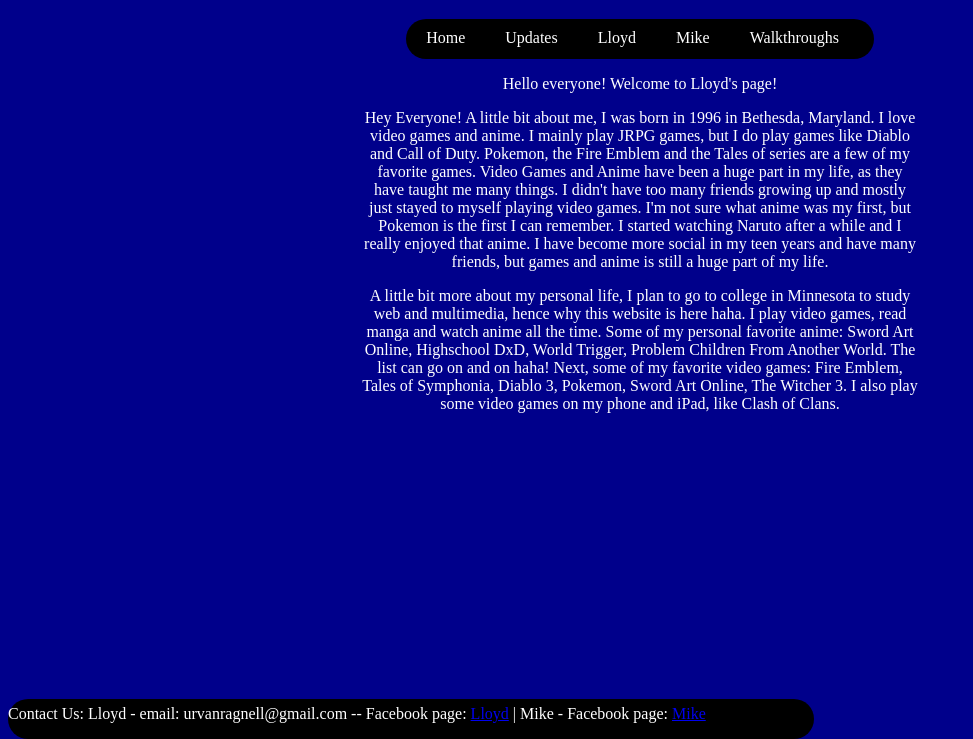
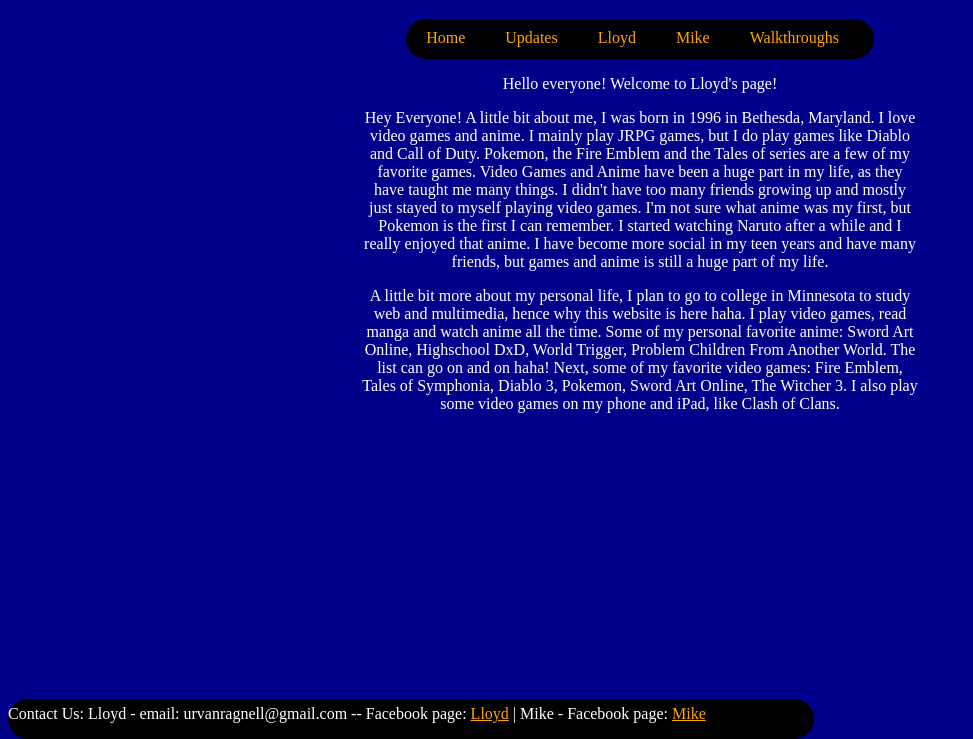
Before and after one commit to LloydIrving/MyFirstWeb, a plain HTML site: page Lloyd's page.html in a window 1280 px wide. Shown: the part 61-800 px from the top of the page, without its empty margins (0-973 px from the left). Drawn offline with Linux system fonts and the light colour scheme.

Commit message:
Done for now

```diff
--- a/Lloyd's page.html
+++ b/Lloyd's page.html
@@ -62,8 +62,8 @@
 	<div class="Contact">
 		<div class="bottom">
 			<p>
-				Contact Us: Lloyd - email: urvanragnell@gmail.com -- Facebook page: <a href="#">Lloyd</a>
-				| Mike - Facebook page: <a href="#">Mike</a>
+				Contact Us: Lloyd - email: urvanragnell@gmail.com -- Facebook page: <a href="https://www.facebook.com/pages/Lloyd-Irvings-Gaming/729776480463316?ref=hl">Lloyd</a>
+				| Mike - Facebook page: <a href="https://www.facebook.com/seekheart2014?fref=ts">Mike</a>
 			</p>
 		</div>
 	</div>
--- a/style.css
+++ b/style.css
@@ -15,7 +15,7 @@
 }
 
 .navbar li a {
-  color: white;
+  color: orange;
 }
 
 .navbar ul {
@@ -103,3 +103,7 @@
 .Contact a:hover {
   color: green;
 }
+
+.Contact a {
+  color: orange;
+}
```
Also changed, not shown: Mike's page.html (+2 -2 lines), Updates.html (+2 -2 lines), Walkthroughs.html (+2 -2 lines), index.html (+2 -2 lines).
